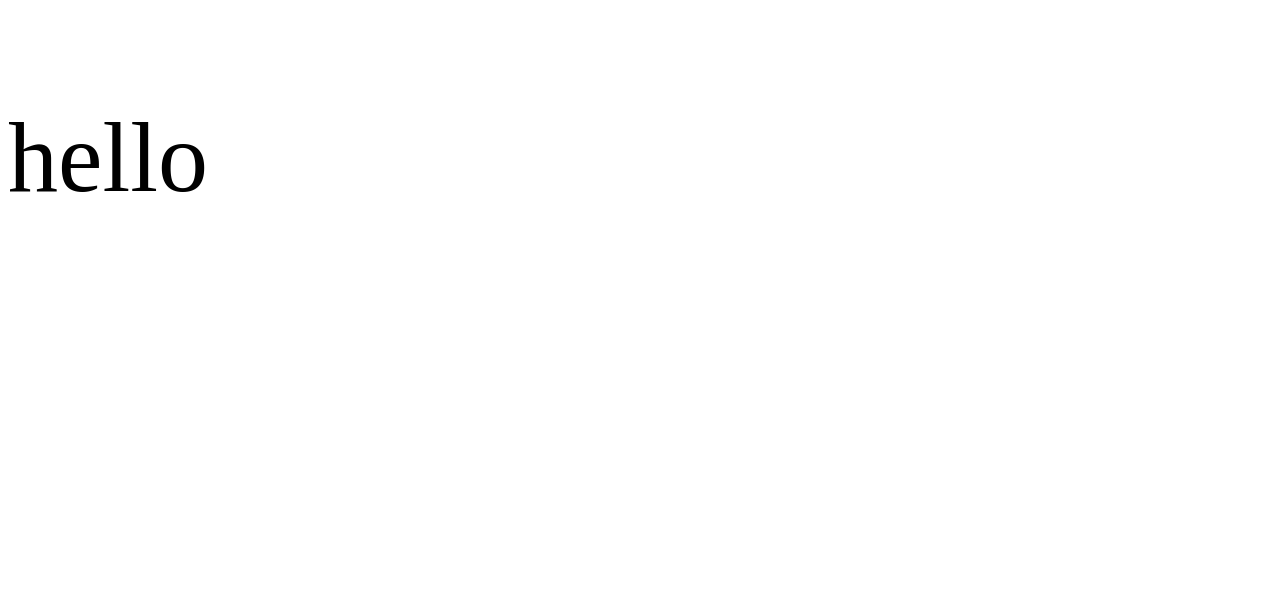
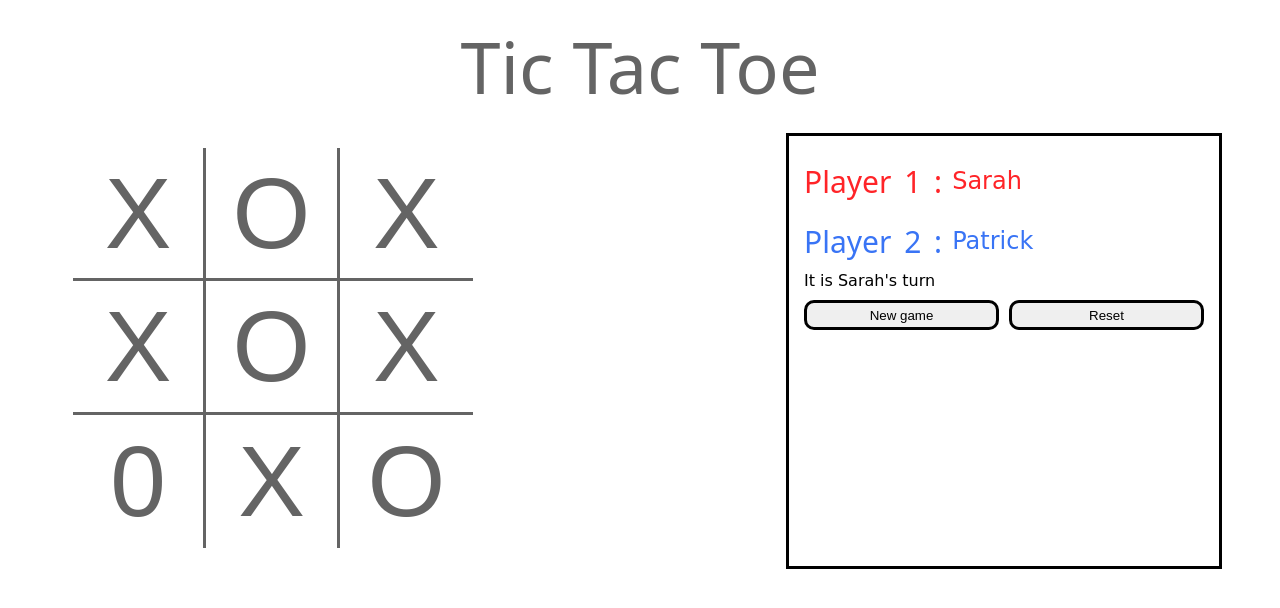
Before and after one commit to vannatatro/tic-tac-toe, a plain HTML site: page index.html in a window 1280 px wide. Drawn offline with Linux system fonts and the light colour scheme; a web font is replaced by a local one.

Commit message:
Add placeholder content and basic CSS

```diff
--- a/index.html
+++ b/index.html
@@ -5,9 +5,51 @@
     <meta name="viewport" content="width=device-width, initial-scale=1.0">
     <title>Tic Tac Toe</title>
     <link rel="stylesheet" href="style.css">
+    <link rel="preconnect" href="https://fonts.googleapis.com">
+    <link rel="preconnect" href="https://fonts.gstatic.com" crossorigin>
+    <link href="https://fonts.googleapis.com/css2?family=Rubik+Doodle+Shadow&display=swap" rel="stylesheet">
+    <link rel="preconnect" href="https://fonts.googleapis.com">
+    <link rel="preconnect" href="https://fonts.gstatic.com" crossorigin>
+    <link href="https://fonts.googleapis.com/css2?family=Schoolbell&family=Short+Stack&display=swap" rel="stylesheet">
 </head>
 <body>
-    <p>hello</p>
+    <div class="header">
+        <h1>Tic Tac Toe</h1>
+    </div>
+    <div class="lower">
+        <div class="game">
+            <div class="cell1">X</div>
+            <div class="cell2">O</div>
+            <div class="cell3">X</div>
+            <div class="cell4">X</div>
+            <div class="cell5">O</div>
+            <div class="cell6">X</div>
+            <div class="cell7">0</div>
+            <div class="cell8">X</div>
+            <div class="cell9">O</div>
+        </div>
+        <div class="info">
+            <!-- <div class="buttons">
+                <button class="new_game">New game</button>
+                <button class="reset">Reset</button>
+            </div> -->
+            <div class="players">
+                <div class="play1">
+                    <p>Player 1 : </p>
+                    <p class="play1name">Sarah</p>
+                </div>
+                <div class="play2">
+                    <p>Player 2 :</p>
+                    <p class="play2name">Patrick</p>
+                </div>
+            </div>
+            <div class="status">It is Sarah's turn</div>
+            <div class="buttons">
+                <button class="new_game">New game</button>
+                <button class="reset">Reset</button>
+            </div>
+        </div>
+    </div>
 
 </body>
 <script src="script.js"></script>
--- a/style.css
+++ b/style.css
@@ -1,3 +1,131 @@
-* {
+
+
+.header {
+    height: 115px;
+    display: flex;
+    justify-content: center;
+    align-items: center;
+}
+
+h1 {
+    font-family: "Rubik Doodle Shadow", system-ui;
+    font-weight: 400;
+    font-style: normal;
+    font-size: 72px;
+    color: rgb(100, 100, 100);
+}
+
+/* div {
+    border-style: solid;
+} */
+
+.lower {
+    display: flex;
+    margin: 50px;
+    margin-top: 10px;
+    justify-content: space-between;
+}
+
+.game,
+.info  {
+    height: 400px;
+    width: 400px;
+    padding: 15px;
+}
+.info {
+    border-style: solid;
+    padding: 15px;
+}
+
+.play1,
+.play2 {
+    font-family: "Rubik Doodle Shadow", system-ui;
+    font-weight: 400;
+    font-style: normal;
+    font-size: 30px;
+    display: flex;
+    gap: 20px;
+    align-items: center;
+    word-spacing: 5px;
+    height: 60px;
+}
+
+
+.play1name,
+.play2name {
+    font-family: "Short Stack", cursive;
+    font-weight: 400;
+    font-style: normal;
+    font-size: 24px;
+    margin-left: -10px;
+}
+
+.play1 {
+    color: rgb(255, 36, 40);
+}
+.play2 {
+    color: rgb(57, 116, 245);
+}
+
+.game{
+    display: grid;
+    grid-template-columns: repeat(3, 1fr);
+    grid-template-rows: repeat(3, 1fr);
     font-size: 100px;
 }
+
+.cell1,
+.cell2,
+.cell4,
+.cell5 {
+    border-bottom: solid;
+    border-right: solid;
+}
+.cell3,
+.cell6 {
+    border-bottom: solid;
+}
+.cell7,
+.cell8 {
+    border-right: solid;
+}
+
+.game div {
+    display: flex;
+    justify-content: center;
+    align-items: center;
+    font-family: sans-serif;
+    font-weight: 200;
+    color: rgb(100, 100, 100);
+
+}
+
+button {
+    height: 30px;
+    border-radius: 10px;
+    border: solid;
+}
+
+button:hover {
+    background: rgb(191, 191, 191);
+}
+
+
+.buttons {
+    display: flex;
+    gap: 10px;
+    justify-content: space-between;
+    align-items: center;
+    margin-top: 10px;
+    margin-bottom: 10px;
+}
+
+.new_game,
+.reset {
+    flex: 1;
+    padding: 5px;
+}
+
+.status {
+    font-family: "Short Stack", cursive;
+}
```
